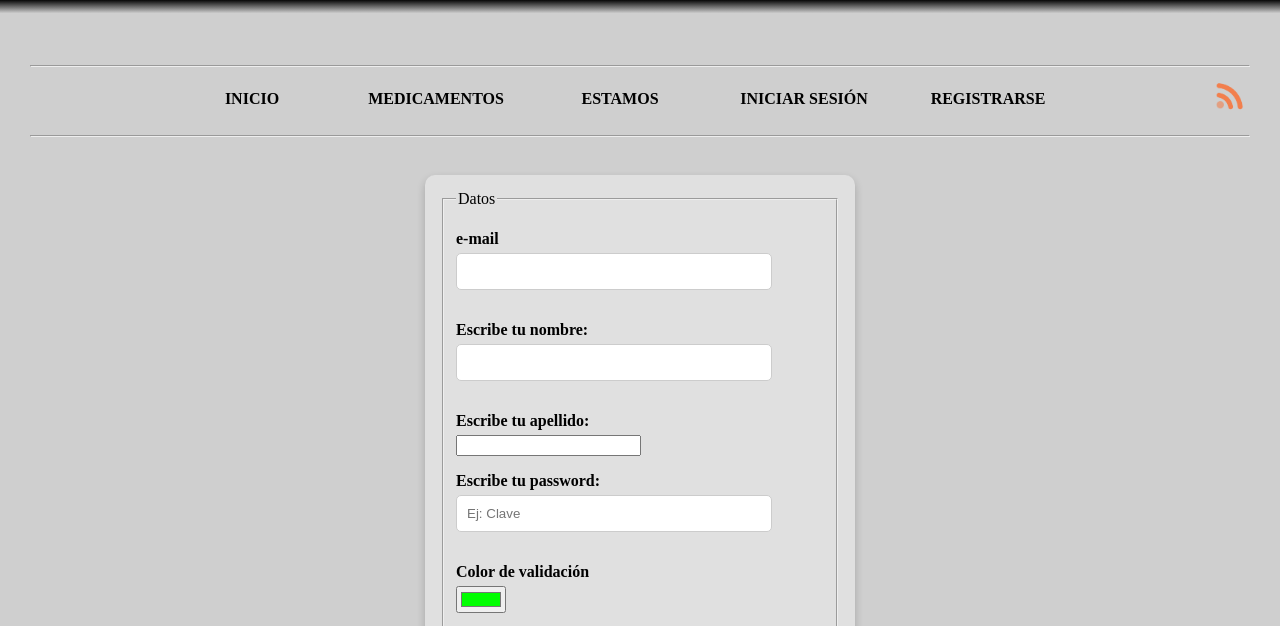
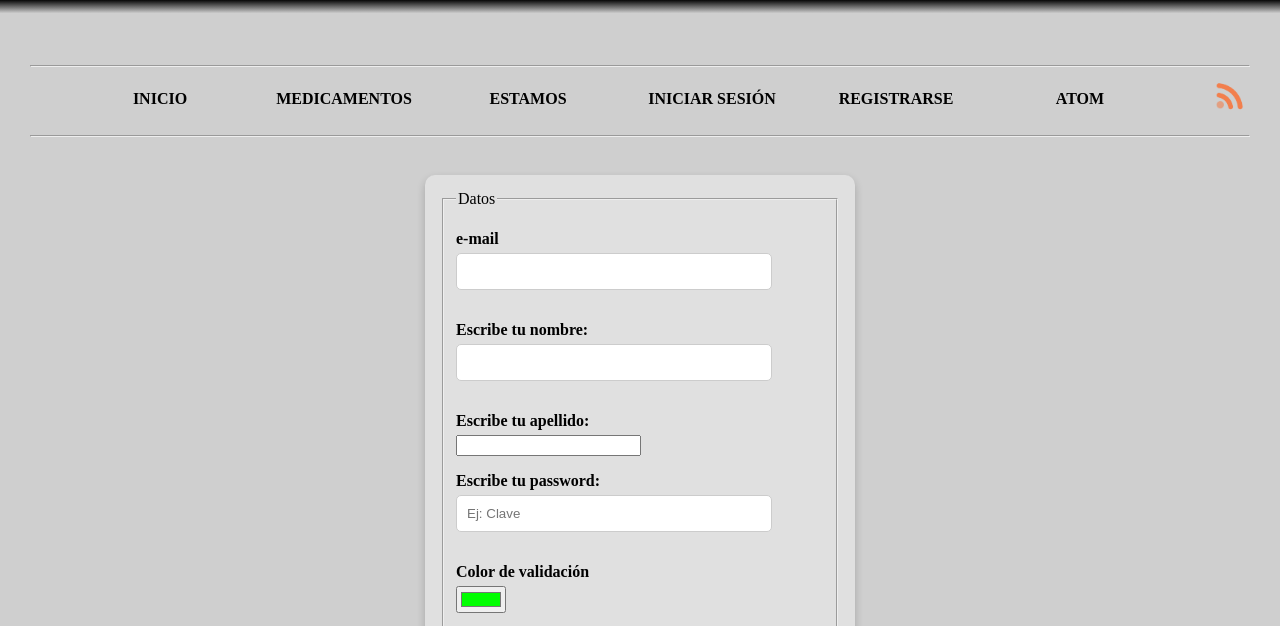
Before and after one commit to Sniifeerns/farmacia, a plain HTML site: page formulario5.html in a window 1280 px wide. Shown: the part 110-736 px from the top of the page. Drawn offline with Linux system fonts and the light colour scheme.

Commit message:
formulario5.html

```diff
--- a/formulario5.html
+++ b/formulario5.html
@@ -22,6 +22,9 @@
       <span class="a"><a href="formulario.html">Iniciar sesión</a></span>
       <span class="a"><a href="formulario5.html">Registrarse</a></span>
       <a href="rss.xml"><img src="img/NewsFeeds2.webp" alt="" /></a>
+      <span class="a">
+        <a href="atom.xml">atom</a>
+      </span>
       <hr />
     </div>
     <div class="formularioHtml5">
```
